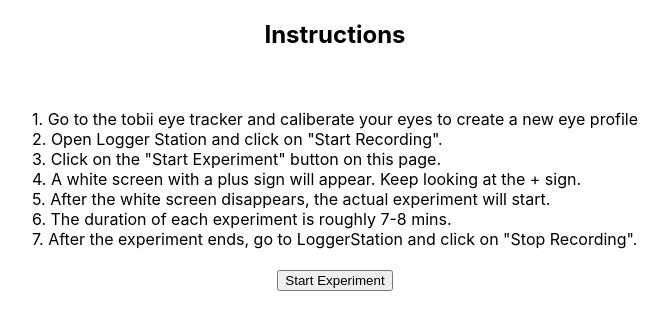
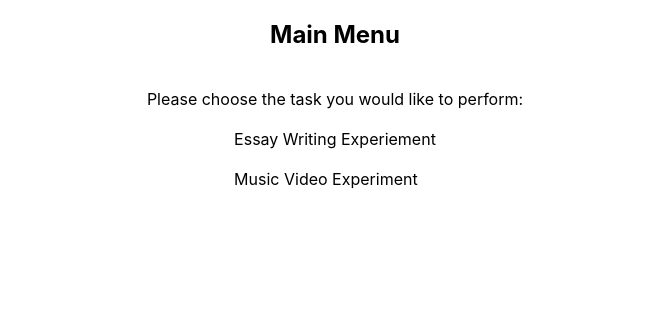
Before and after one commit to pratikmayekar/pucogsti-tests, a React (Create React App) app: page / in a window 1280 px wide. Shown: the top 330 px of the page, without its empty margins (305-974 px from the left). Built offline with nearby package versions, Linux system fonts and the light colour scheme.

Commit message:
Added main menu and music video screens

```diff
--- a/src/App.js
+++ b/src/App.js
@@ -3,25 +3,46 @@ import Plus from "./common/Plus";
 import EssayWriting from "./Screens/EssayWriting";
 import StartPage from "./Screens/StartPage";
 import { PlusScreenDuration } from "./common/Config";
-
-const runTask = (setPage) => {
-  setPage("Plus");
-  setTimeout(() => {
-    setPage("Essay")
-  }, PlusScreenDuration)
-};
+import MainMenu from "./Screens/MainMenu";
+import MusicVideo from "./Screens/MusicVideo";
 
 function App() {
-  const [page, setPage] = useState("Start");
+  const [page, setPage] = useState("Main");
+  const [task, setTask] = useState("");
+
+  const runTask = () => {
+    setPage("Plus");
+    setTimeout(() => {
+      setPage(task);
+    }, PlusScreenDuration);
+  };
+
+  const startEssay = () => {
+    setTask("Essay");
+    setPage("Start");
+  };
+  const startVideo = () => {
+    setTask("Video");
+    setPage("Start");
+  };
 
   const renderComponent = () => {
     switch (page) {
       case "Start":
-        return <StartPage startTask={() => runTask(setPage)}></StartPage>;
+        return <StartPage startTask={() => runTask()}></StartPage>;
       case "Plus":
         return <Plus></Plus>;
       case "Essay":
         return <EssayWriting></EssayWriting>;
+      case "Video":
+        return <MusicVideo></MusicVideo>;
+      case "Main":
+        return (
+          <MainMenu
+            startEssay={() => startEssay()}
+            startVideo={() => startVideo()}
+          ></MainMenu>
+        );
     }
   };
 
--- /dev/null
+++ b/src/Screens/MainMenu.jsx
@@ -0,0 +1,43 @@
+import styled from "styled-components";
+
+const Container = styled.div`
+  height: 100vh;
+  display: flex;
+  flex-direction: column;
+  align-items: center;
+`;
+const TitleDiv = styled.h2`
+  margin-top: 20px;
+`;
+const TaskDescDiv = styled.span`
+  white-space: pre-line;
+  margin-top: 20px;
+`;
+const TaskContentDiv = styled.div`
+  margin-top: 20px;
+`;
+const MenuOption = styled.div`
+  cursor: pointer;
+`;
+
+const TaskTitle = "Main Menu";
+const Desc = `Please choose the task you would like to perform:`;
+function MainMenu({ startEssay, startVideo }) {
+  return (
+    <Container>
+      <TitleDiv>{TaskTitle}</TitleDiv>
+      <TaskDescDiv>{Desc}</TaskDescDiv>
+      <TaskContentDiv>
+        <MenuOption onClick={() => startEssay()}>
+          Essay Writing Experiement
+        </MenuOption>
+        <br />
+        <MenuOption onClick={() => startVideo()}>
+          Music Video Experiment
+        </MenuOption>
+      </TaskContentDiv>
+    </Container>
+  );
+}
+
+export default MainMenu;
--- /dev/null
+++ b/src/Screens/MusicVideo.jsx
@@ -0,0 +1,58 @@
+import styled from "styled-components";
+import { MusicVideoURL } from "../common/Config";
+
+const Container = styled.div`
+  height: 100vh;
+  display: flex;
+  flex-direction: column;
+  align-items: center;
+`;
+const TitleDiv = styled.h2`
+  margin-top: 20px;
+`;
+const TaskDescDiv = styled.div`
+  white-space: pre-warp;
+  margin-top: 20px;
+  text-align: center;
+  vertical-align: middle;
+  width: 60vw;
+`;
+const TaskContentDiv = styled.div`
+  flex-grow: 1;
+  width: 60vw;
+`;
+const StyledEssay = styled.div`
+  width: 100%;
+  height: 80%;
+  margin-top: 30px;
+`;
+
+const TaskTitle = "Experiment: Music Video";
+const TaskDesc = `
+    Let us activate your emotions and intuitions through the power of music.
+    Sit back and enjoy this live orchestra performance of Beethoven's Symphony No. 5.
+    `;
+
+function MusicVideo() {
+  return (
+    <Container>
+      <TitleDiv>{TaskTitle}</TitleDiv>
+      <TaskDescDiv>{TaskDesc}</TaskDescDiv>
+      <TaskContentDiv>
+        <StyledEssay>
+          <iframe
+            width="100%"
+            height="100%"
+            src={MusicVideoURL}
+            title="YouTube video player"
+            frameborder="0"
+            allow="accelerometer; autoplay; clipboard-write; encrypted-media; gyroscope; picture-in-picture; web-share"
+            allowfullscreen
+          ></iframe>
+        </StyledEssay>
+      </TaskContentDiv>
+    </Container>
+  );
+}
+
+export default MusicVideo;
--- a/src/Screens/StartPage.jsx
+++ b/src/Screens/StartPage.jsx
@@ -1,4 +1,5 @@
 import styled from "styled-components";
+import { CommonInstructions } from "../common/Config";
 
 const Container = styled.div`
   height: 100vh;
@@ -16,27 +17,13 @@ const TaskDescDiv = styled.span`
 const TaskContentDiv = styled.div`
   margin-top: 20px;
 `;
-const StyledEssay = styled.textarea`
-  width: 100%;
-  height: 70%;
-  margin-top: 30px;
-`;
 
 const TaskTitle = "Instructions";
-const Steps = `
-    1. Go to the tobii eye tracker and caliberate your eyes to create a new eye profile
-    2. Open Logger Station and click on "Start Recording".
-    3. Click on the "Start Experiment" button on this page.
-    4. A white screen with a plus sign will appear. Keep looking at the + sign.
-    5. After the white screen disappears, the actual experiment will start.
-    6. The duration of each experiment is roughly 7-8 mins.
-    7. After the experiment ends, go to LoggerStation and click on "Stop Recording".
-    `;
 function StartPage({ startTask }) {
   return (
     <Container>
       <TitleDiv>{TaskTitle}</TitleDiv>
-      <TaskDescDiv>{Steps}</TaskDescDiv>
+      <TaskDescDiv>{CommonInstructions}</TaskDescDiv>
       <TaskContentDiv>
         <button onClick={() => startTask()}>Start Experiment</button>
       </TaskContentDiv>
--- a/src/common/Config.js
+++ b/src/common/Config.js
@@ -7,17 +7,29 @@
 /**
  * ACTUAL DURATIONS - Uncomment before running experiment
  */
-export const PlusScreenDuration = 40 * 1000;
-export const EssayDuration = 7.5 * 60 * 1000;
+// export const PlusScreenDuration = 40 * 1000;
+// export const EssayDuration = 7.5 * 60 * 1000;
 
 /**
  * TEST DURATIONS - Comment before running experiment
  */
-// export const PlusScreenDuration = 2 * 1000; // test
-// export const EssayDuration = 2 * 1000; // test
+export const PlusScreenDuration = 2 * 1000; // test
+export const EssayDuration = 2 * 1000; // test
+
+export const CommonInstructions = `
+1. Go to the tobii eye tracker and caliberate your eyes to create a new eye profile
+2. Open Logger Station and click on "Start Recording".
+3. Click on the "Start Experiment" button on this page.
+4. A white screen with a plus sign will appear. Keep looking at the + sign.
+5. After the white screen disappears, the actual experiment will start.
+6. The duration of each experiment is roughly 7-8 mins.
+7. After the experiment ends, go to LoggerStation and click on "Stop Recording".
+`;
 
 export const EssayTopics = [
   "What is good stress and bad stress? Effects of these on mental and physical health.",
   "The impact of technology on classroom learning.",
   "What makes some people introverted or extroverted? What kind are you more compatible with and why?",
 ];
+
+export const MusicVideoURL = "https://www.youtube.com/embed/n3EiRynr1Us?si=EgLp9izF3K5CuQev&amp;controls=0";
```
